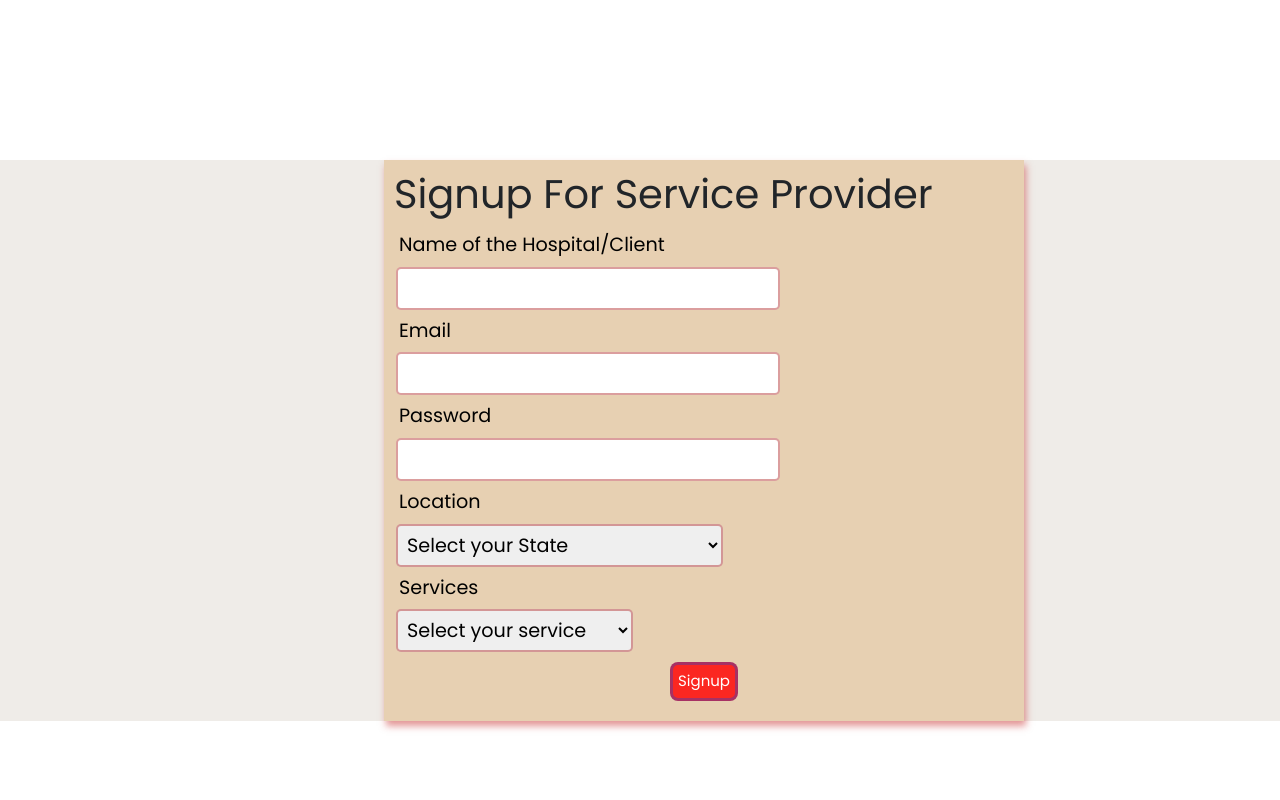
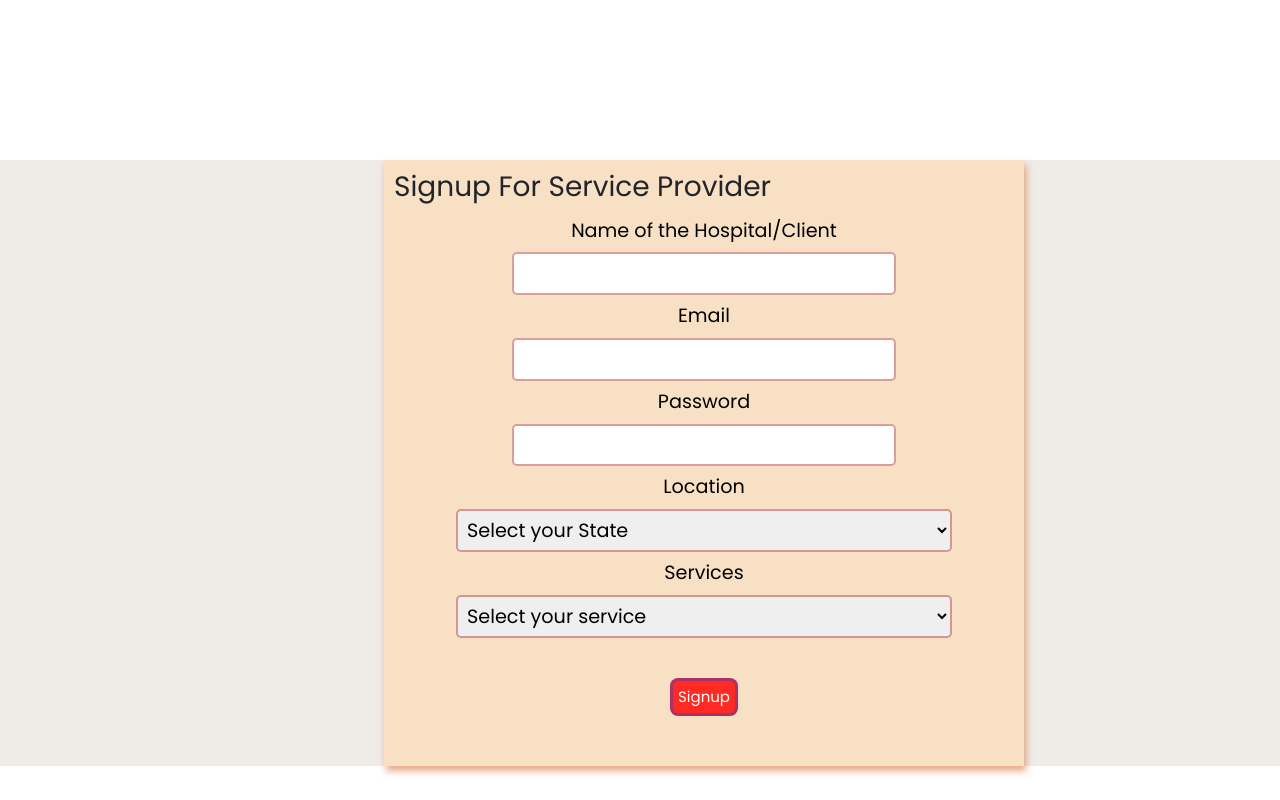
Before and after one commit to anushka00/CFG-Reactapp, a React (Create React App) app in the folder client/: page /signsprov in a window 1280 px wide. Built offline with nearby package versions, Linux system fonts and the light colour scheme.

Commit message:
updated the code

```diff
--- a/client/src/components/Signsprov.js
+++ b/client/src/components/Signsprov.js
@@ -113,7 +113,7 @@ function Signsprov() {
           <div className="formpage">
             <div className="form">
       <div>
-        <h1>Signup For Service Provider</h1>
+        <h3>Signup For Service Provider</h3>
       </div>
 
 
@@ -125,27 +125,31 @@ function Signsprov() {
       </div>
 
 
-      <div className="messages">
-        {errorMessage()}
-        {successMessage()}
-      </div>
-       <form clasName="form">
 
+       <form >
 
+<div style={{textAlign:"center"}}>
        <label className="label">Name of the Hospital/Client</label>
         <input onChange={handleName} className="input"
-          value={name} type="text" />
+          value={name} type="text"  />
+</div>
 
-        <label className="label">Email</label>
+<div style={{textAlign:"center"}}>
+<label className="label">Email</label>
         <input onChange={handleEmail} className="input"
           value={email} type="email" />
+</div>
 
-        <label className="label">Password</label>
+       <div style={{textAlign:"center"}}>
+       <label className="label">Password</label>
         <input onChange={handlePassword} className="input"
           value={password} type="password" />
 
+       </div>
+
+       <div style={{textAlign:"center"}}>
  <label className="label">Location</label>
-        <select  className="label input"   onChange={handleLocation} value={location} required="">
+        <select  className="label input"  style={{width:"80%",marginLeft:"10%"}} onChange={handleLocation} value={location} required="">
           <option value="" classname="label input">Select your State</option>
           <option value="AP">Andhra Pradesh</option>
           <option value="Arunachal">Arunachal Pradesh</option>
@@ -188,19 +192,22 @@ function Signsprov() {
 
 
         </select>
+        </div>
+
+        <div style={{textAlign:"center"}}>
 
         <label className="label">Services</label>
 
 
- <select  className="label input"   onChange={handleServices} value={services}>
+ <select  className="label input" style={{width:"80%",marginLeft:"10%"}}   onChange={handleServices} value={services}>
   <option value="" classname="label input">Select your service</option>
   <option value="npo">Non-Profit hospital</option>
   <option value="gov">Government hospital</option>
   <option value="prv">Private Hospital</option>
   </select>
 
-
-  <button type="submit" onClick={ registerUser } class="btn btn-primary">Signup</button>
+</div>
+  <button type="submit" onClick={ registerUser } class="btn ">Signup</button>
 </form>
 </div>
 </div>
--- a/client/src/components/signup.css
+++ b/client/src/components/signup.css
@@ -7,8 +7,8 @@
 
 
 .form{
-    box-shadow:2px 5px 7px rgba(201, 50, 50, 0.509);
-      background-color: rgb(231, 208, 178);
+    box-shadow:2px 5px 7px rgba(213, 82, 17, 0.509);
+      background-color: rgb(248, 224, 197);
       padding:10px;
       margin-left:30vw;
       margin-right:20vw;
@@ -18,6 +18,7 @@
     .data{
 
       text-align: center;
+
     }
 
    .label{
@@ -42,7 +43,7 @@
      font-size: 15px;
      display: block;
      padding: 5px;
-     margin: 10px auto;
+     margin: 40px auto;
      border: 3px solid rgba(24, 69, 215, 0.372);
    }
     .btn:hover{
--- a/package.json
+++ b/package.json
@@ -11,7 +11,7 @@
   "license": "ISC",
   "dependencies": {
     "bcrypt": "^5.0.1",
-    "bcrypt-nodejs": "0.0.3",
+    "bcrypt-nodejs": "^0.0.3",
     "body-parser": "^1.20.0",
     "bootstrap": "^5.1.3",
     "dotenv": "^16.0.1",
@@ -20,7 +20,7 @@
     "jsonwebtoken": "^8.5.1",
     "mongoose": "^6.3.5",
     "morgan": "^1.10.0",
-    "react-bootstrap": "^2.4.0",
-    "nodemailer": "^6.7.5"
+    "nodemailer": "^6.7.5",
+    "react-bootstrap": "^2.4.0"
   }
 }
```
Also changed, not shown: 1 other file (tests, documents, lock files or other folders).
